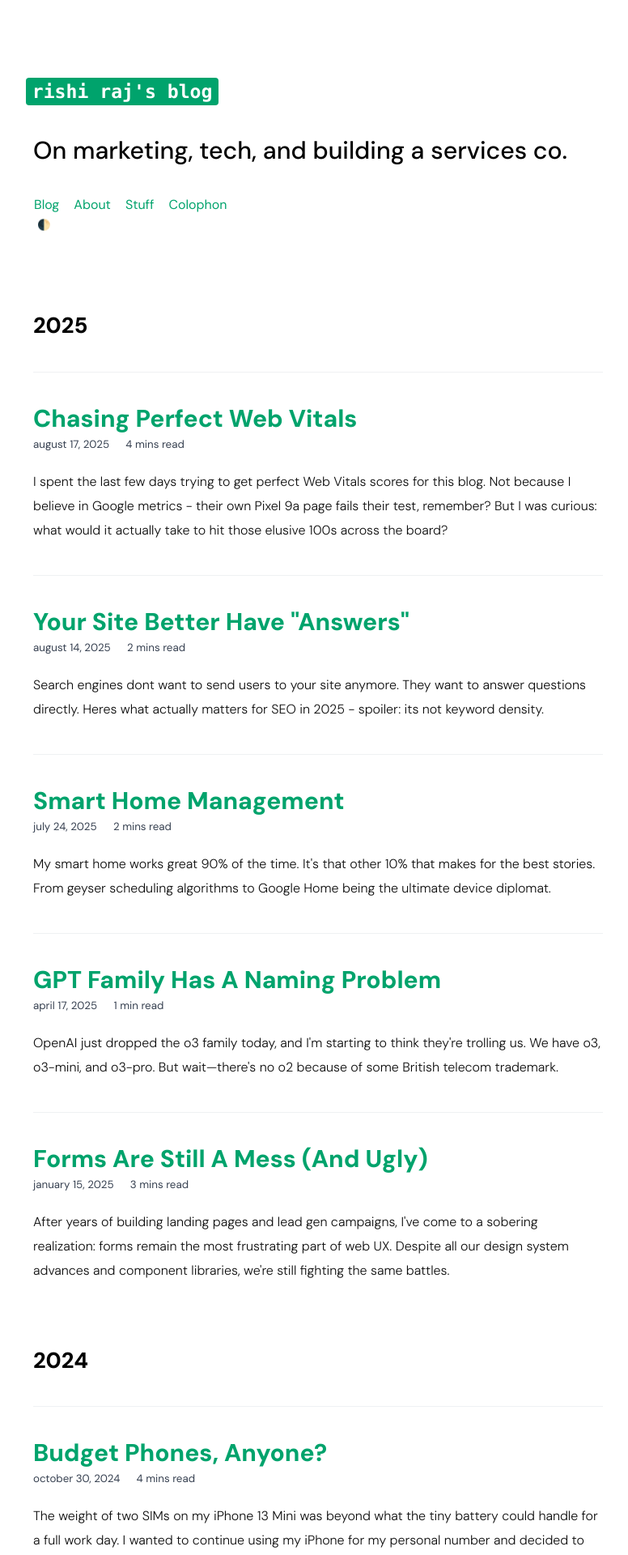
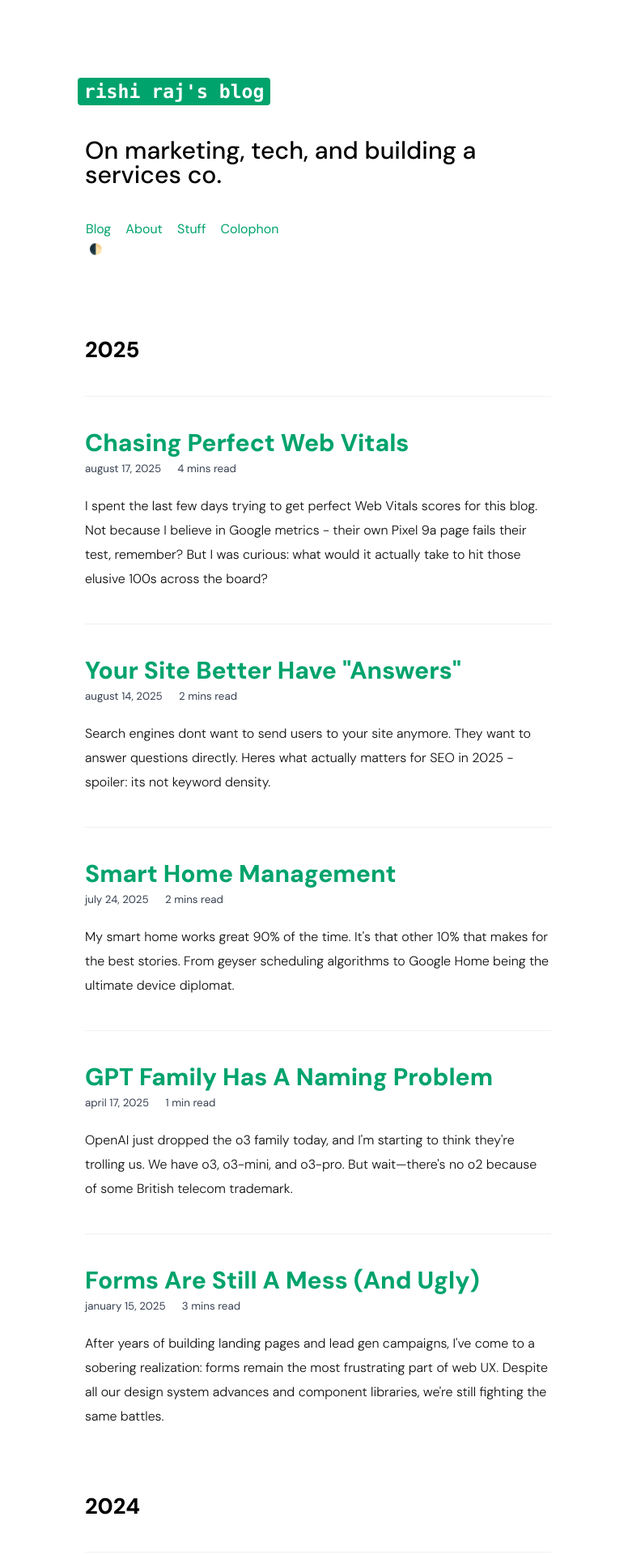
Before and after one commit to talkxo/rishiraj-blog-machine, a Jekyll site: the page built from index.html, in a window 1280 px wide. Shown: the top 1920 px of the page at 81% size, without its empty margins (247-1023 px from the left). Built offline with Jekyll 4.4.1, drawn with Linux system fonts in a browser that asks for light colours.

Commit message:
Reduce site width from 46rem to 38rem for better readability
- Updated max-width in _sass/utilities/_layout.scss
- Updated max-width in _includes/head.html
- Improves reading experience for minimal blog design

```diff
--- a/_includes/head.html
+++ b/_includes/head.html
@@ -491,7 +491,7 @@
 
     /* Container with reserved space */
     .u-container {
-      max-width: 46rem;
+      max-width: 38rem;
       margin: 0 auto;
       padding: 6rem 1rem 1rem;
       flex: 1;
--- a/_sass/utilities/_layout.scss
+++ b/_sass/utilities/_layout.scss
@@ -3,7 +3,7 @@
    ========================================================================== */
 
 .u-container {
-    max-width: 46rem;
+    max-width: 38rem;
     margin-right: auto;
     margin-left: auto;
     padding-top: 6rem;
```
